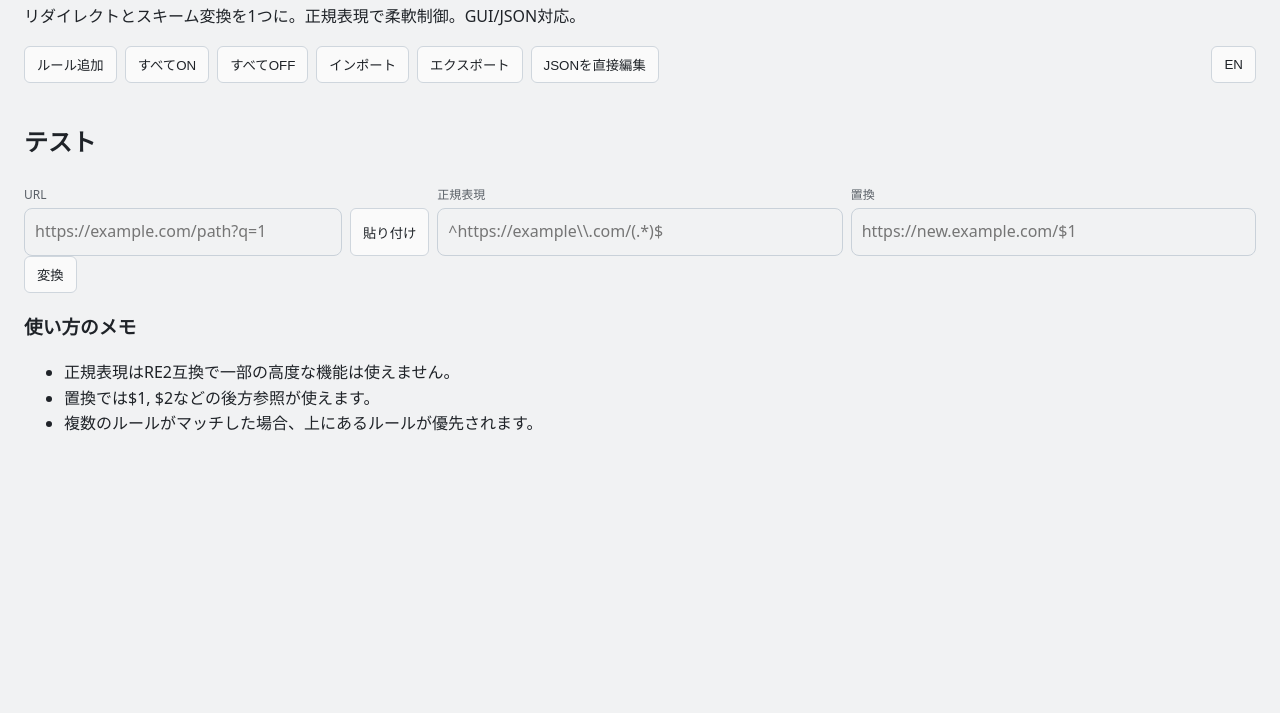
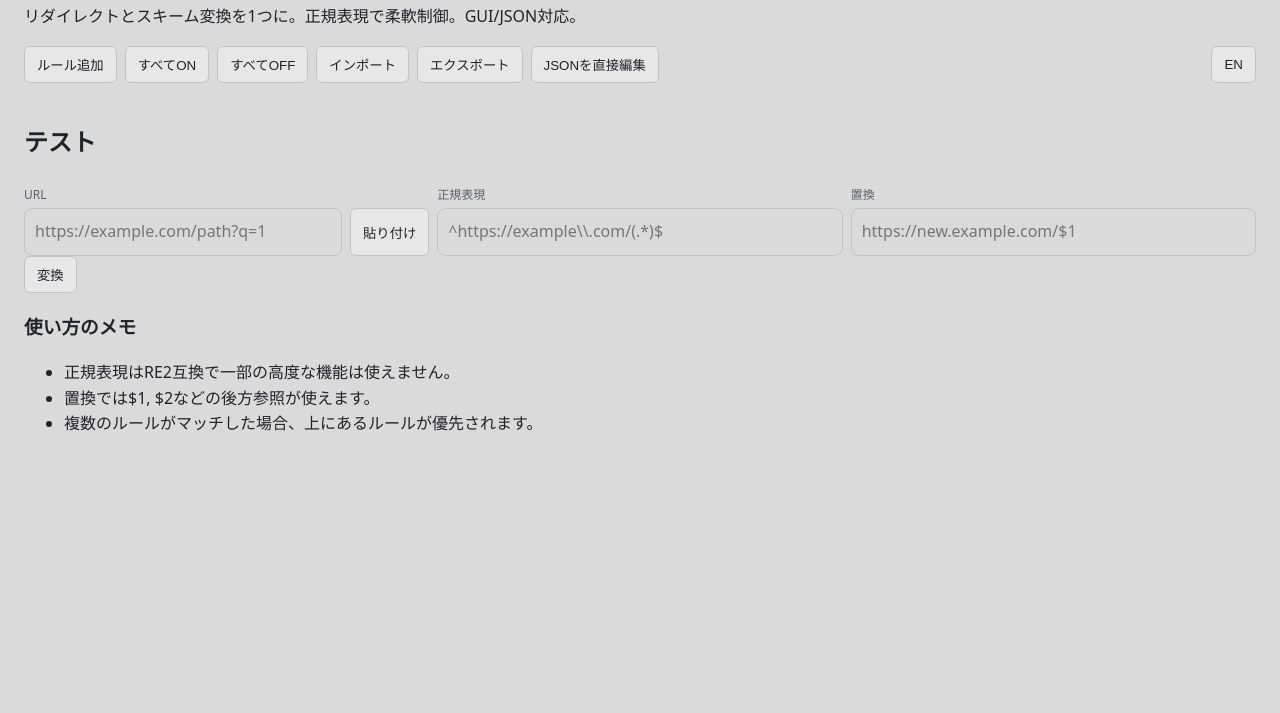
Before and after one commit to ryoupr/redirect_and_scheme_switcher, a website with bundled scripts: page options/index.html in a window 1280 px wide. Shown: the part 87-800 px from the top of the page. Built offline with nearby package versions, Linux system fonts and the light colour scheme; no server answers.

Commit message:
chore(ui): adjust light theme to #dadada background and #e7e7e7 cards/buttons

```diff
--- a/options/styles.css
+++ b/options/styles.css
@@ -1,13 +1,13 @@
 :root {
-	--bg: #f1f2f3; /* softer neutral (was #f7f7f7) */
+	--bg: #dadada; /* user requested darker neutral to reduce glare */
 	--fg: #1f2328;
 	--muted: #5b6168;
-	--border: #c9d1d9; /* 少しだけコントラストを落とす */
-	--card: #fafafa; /* 純白→僅かにトーンダウン */
-	--btn-bg: #fafafa;
-	--btn-border: #cfd6dd;
-	--btn-hover: #e8ebee; /* さらに分かりやすいホバー */
-	--shadow: rgba(0,0,0,0.035);
+	--border: #bfc4c8; /* adjust for new palette */
+	--card: #e7e7e7; /* user requested rule card background */
+	--btn-bg: #e7e7e7; /* align buttons with card */
+	--btn-border: #bfc4c8;
+	--btn-hover: #d2d2d2; /* subtle hover a bit darker than card */
+	--shadow: rgba(0,0,0,0.05);
 }
 
 [data-theme="dark"] {
```
